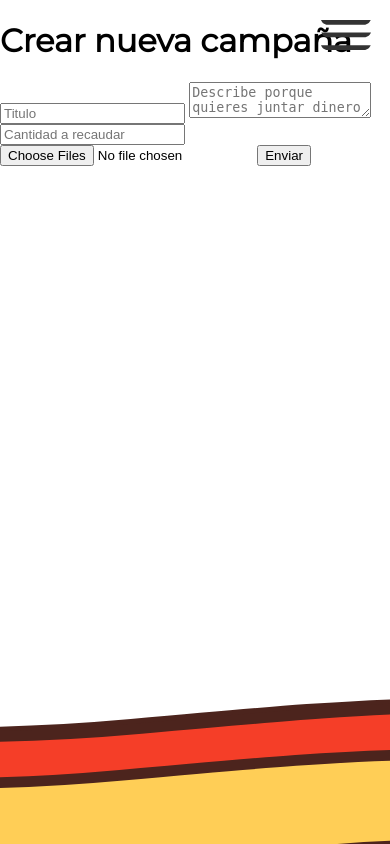
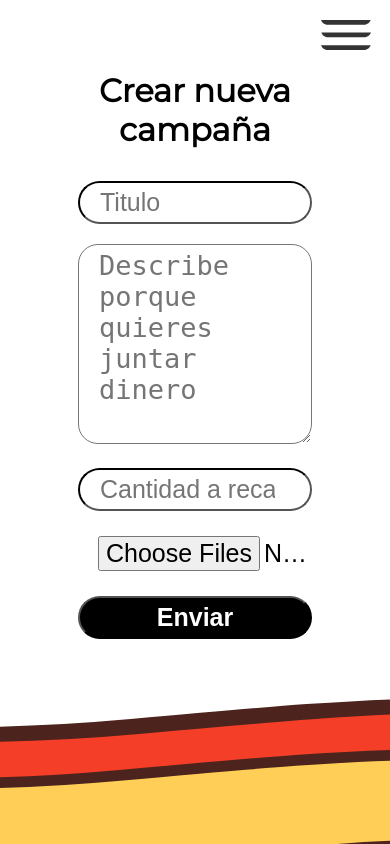
Before and after one commit to Geronimo-Basso/sierra, a PHP site: page /admin.php in a window 390 px wide. Run offline with PHP 8.4, Linux system fonts and the light colour scheme; some libraries are stand-ins or nearby versions.

Commit message:
Bugfix and Improvements
Fixed Issues:

Fixed the index.php when "iPad" resolution using a better CSS and grid configuration.

Fixed an issue in which the mobile nav menu would move randomly when opening and closing the menu, the issued was resolved moving all the style to dynamically generate on JS and improving checks.

Fixed an issue which maximized the menu icon after increasing the resolution with opening the menu at least one time, the issued was resolved moving all the style to dynamically generate on JS and improving checks.

Improvements:

given style to the admin.php file using those of contact page.

Known Issues:
the footer still moves around when using non-standard resolution changes on desktop dragging around.

```diff
--- a/admin.php
+++ b/admin.php
@@ -6,7 +6,7 @@
 <body>
     <?php require 'includes/header.php'; ?>
     <?php require 'includes/headernavmobile.php'; ?>
-    <div>
+    <div class="contact-main-content" id="admin-form-campaing">
         <h1>Crear nueva campaña</h1>
         <form action="process-admin.php" method="post" enctype="multipart/form-data">
             <input type="text" name="title" placeholder="Titulo" required>
--- a/assets/style/style.css
+++ b/assets/style/style.css
@@ -9,7 +9,7 @@ html, body {
 :root {
     --header-color: #F3F3F3;
 }
-
+/*
 .three-lines {
     display: none;
 }
@@ -261,6 +261,19 @@ button {
     border-radius: 10px;
 }
 
+/*Admin panel*/
+
+#admin-form-campaing{
+    margin-left: 20%;
+    margin-right: 20%;
+    display: flex;
+    flex-direction: column;
+    align-items: center;
+    align-content: center;
+    justify-content: center;
+    text-align: center;
+}
+
 @media only screen and (max-width: 1600px) {
 
     .sign-up-main-content{
@@ -281,23 +294,13 @@ button {
         display: none;
     }
 
+    .home-main-content {
+        flex-flow: column;
+        align-items: center;
+    }
+
     img {
         height: 50%;
-    }
-
-    .three-lines {
-        position: absolute;
-        display: block;
-        height: 30px;
-        top: 0;
-        right: 0;
-        margin: 5%;
-    }
-
-    #button-inside{
-        padding: 0;
-        position: fixed;
-        top: 0;
     }
 
     .home-grid-logos-army {
@@ -305,6 +308,8 @@ button {
         grid-template-columns: repeat(4, 1fr);
         column-gap: 10px;
         row-gap: 10px;
+        justify-content: center;
+        align-content: center;
     }
 
     .login-in-flexbox-main-content {
@@ -355,12 +360,6 @@ button {
         margin: 0 10% 0 10%;
     }
 
-}
-
-@media only screen and (min-width: 1200px) {
-    .three-lines {
-        display: none;
-    }
 }
 
 /* Detects if the user prefers a dark color scheme */
--- a/includes/headernavmobile.php
+++ b/includes/headernavmobile.php
@@ -1,7 +1,7 @@
 <headernavmobile>
     <img class="three-lines" id="button-outside" src="assets/images/three-lines.svg">
     <div id="menu-overlay" class="menu-overlay">
-        <img class="three-lines" id="button-inside" src="assets/images/three-lines.svg">
+        <!--<img class="three-lines" id="button-inside" src="assets/images/three-lines.svg">-->
         <div class="menu-content">
             <nav>
                 <ul>
@@ -31,34 +31,53 @@
     <script>
         document.addEventListener('DOMContentLoaded', function () {
             const buttonOutside = document.getElementById('button-outside');
-            const buttonInside = document.getElementById('button-inside');
+            //const buttonInside = document.getElementById('button-inside');
             const menuOverlay = document.getElementById('menu-overlay');
 
             // Set up event listener for outside button
             buttonOutside.addEventListener('click', function () {
-                menuOverlay.style.display = 'block';
-                buttonOutside.style.display = 'none';
-                buttonInside.style.display = 'block';
-            });
-
-            // Set up event listener for inside button
-            buttonInside.addEventListener('click', function () {
-                menuOverlay.style.display = 'none';
-                buttonOutside.style.display = 'block';
-                buttonInside.style.display = 'none';
+                if (menuOverlay.style.display === 'block') {
+                    // If the overlay is currently shown, hide it
+                    menuOverlay.style.display = 'none';
+                    buttonOutside.style.zIndex = '0'; // Reset z-index to a lower value
+                    updateThreeLinesStyle();
+                } else {
+                    // If the overlay is hidden, show it
+                    menuOverlay.style.display = 'block';
+                    buttonOutside.style.zIndex = '2';
+                    updateThreeLinesStyle();
+                }
             });
 
             // Function to update image based on dark mode preference
             function updateImageForDarkMode() {
                 const prefersDarkMode = window.matchMedia && window.matchMedia('(prefers-color-scheme: dark)').matches;
-                const imageUrl = prefersDarkMode ? 'assets/images/three-lines_dm.svg' : 'assets/images/three-lines.svg';
-
-                buttonOutside.src = imageUrl;
-                buttonInside.src = imageUrl;
+                buttonOutside.src = prefersDarkMode ? 'assets/images/three-lines_dm.svg' : 'assets/images/three-lines.svg';
             }
 
-            // Call the function to set the initial image
+            function updateThreeLinesStyle() {
+                var width = window.innerWidth;
+
+                if (width <= 1200) {
+                    buttonOutside.style.display = 'block';
+                    buttonOutside.style.height = '30px';
+                    buttonOutside.style.top = '0';
+                    buttonOutside.style.right = '0';
+                    buttonOutside.style.margin = '5%';
+                    if(menuOverlay.style.display === 'block') {
+                        buttonOutside.style.position = 'fixed';
+                    } else {
+                        buttonOutside.style.position = 'absolute';
+                    }
+                } else {
+                    buttonOutside.style.display = 'none';
+                    menuOverlay.style.display = 'none';
+                }
+            }
+
             updateImageForDarkMode();
+            updateThreeLinesStyle();
+            window.addEventListener('resize', updateThreeLinesStyle);
 
             // Add listener for system dark mode changes
             window.matchMedia('(prefers-color-scheme: dark)').addListener(e => {
```
